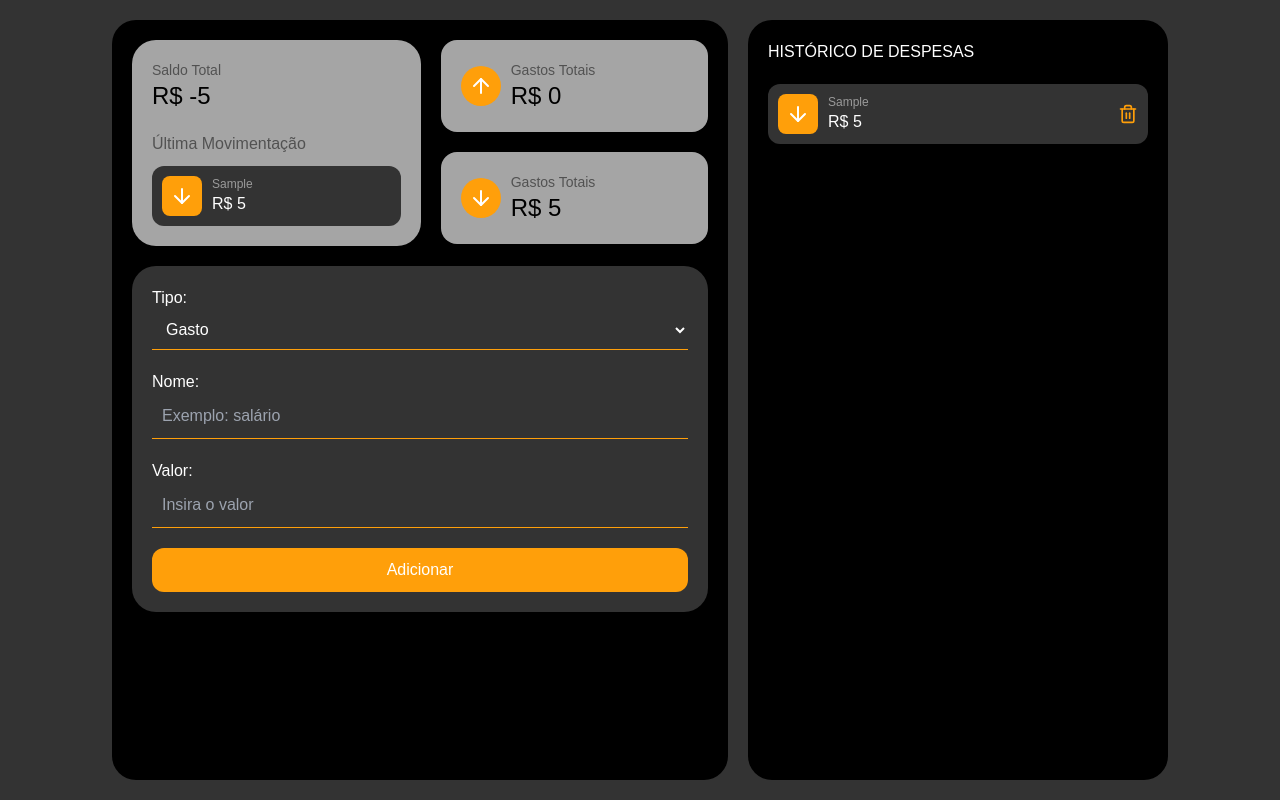
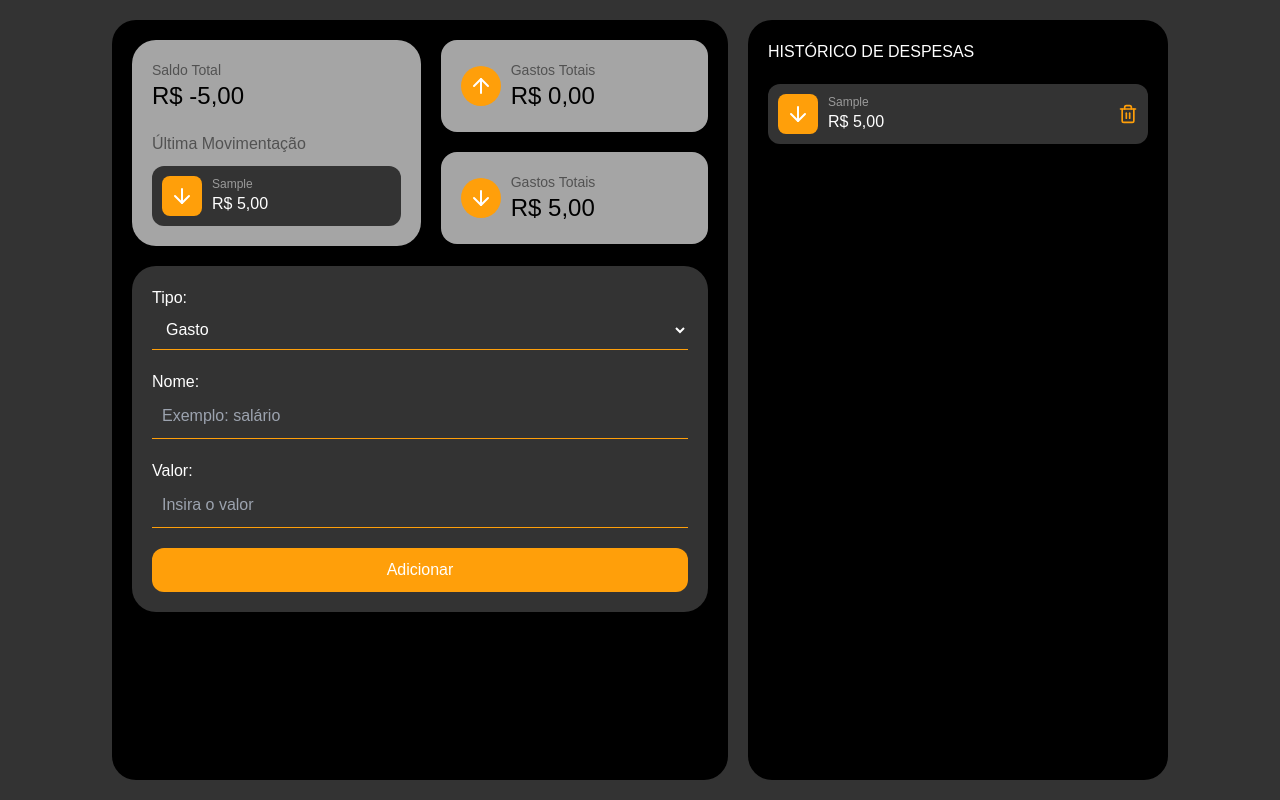
Before and after one commit to arisonfirmino/expense-calculator, a Next.js app: page / in a window 1280 px wide. Both pictures are taken after typing "Sample", "5" into the empty fields and a click on the button "Adicionar". Built offline with nearby package versions, Linux system fonts and the light colour scheme.

Commit message:
feat: add formatting for monetary values

```diff
--- a/app/components/balance.jsx
+++ b/app/components/balance.jsx
@@ -5,7 +5,9 @@ const Balance = ({ balance, lastExpense }) => {
     <div className="flex w-full flex-col justify-between gap-5 rounded-3xl bg-background p-5">
       <div className="flex flex-col">
         <h3 className="text-sm opacity-50">Saldo Total</h3>
-        <p className="text-2xl font-medium">R$ {balance}</p>
+        <p className="text-2xl font-medium">
+          R$ {balance.toLocaleString("pt-BR", { minimumFractionDigits: 2 })}
+        </p>
       </div>
 
       <div className="flex flex-col gap-2.5">
--- a/app/components/expense.jsx
+++ b/app/components/expense.jsx
@@ -10,7 +10,9 @@ const Expense = ({ type, name, value, deleteExpense }) => {
 
         <div>
           <h3 className="text-xs capitalize opacity-50">{name}</h3>
-          <p className="text-base">R$ {value}</p>
+          <p className="text-base">
+            R$ {value.toLocaleString("pt-BR", { minimumFractionDigits: 2 })}
+          </p>
         </div>
       </div>
 
--- a/app/components/last-expense.jsx
+++ b/app/components/last-expense.jsx
@@ -9,7 +9,12 @@ const LastExpense = ({ lastExpense }) => {
 
       <div className="flex flex-col">
         <h3 className="text-xs opacity-50">{lastExpense.name}</h3>
-        <p className="text-base">R$ {lastExpense.value}</p>
+        <p className="text-base">
+          R${" "}
+          {lastExpense.value.toLocaleString("pt-BR", {
+            minimumFractionDigits: 2,
+          })}
+        </p>
       </div>
     </div>
   );
--- a/app/components/total-expenses.jsx
+++ b/app/components/total-expenses.jsx
@@ -9,7 +9,10 @@ const TotalExpenses = ({ totalExpenses }) => {
 
       <div className="flex flex-col">
         <h3 className="text-sm opacity-50">Gastos Totais</h3>
-        <p className="text-2xl font-medium">R$ {totalExpenses}</p>
+        <p className="text-2xl font-medium">
+          R${" "}
+          {totalExpenses.toLocaleString("pt-BR", { minimumFractionDigits: 2 })}
+        </p>
       </div>
     </div>
   );
--- a/app/components/total-incomes.jsx
+++ b/app/components/total-incomes.jsx
@@ -9,7 +9,10 @@ const TotalIncomes = ({ totalIncomes }) => {
 
       <div className="flex flex-col">
         <h3 className="text-sm opacity-50">Gastos Totais</h3>
-        <p className="text-2xl font-medium">R$ {totalIncomes}</p>
+        <p className="text-2xl font-medium">
+          R${" "}
+          {totalIncomes.toLocaleString("pt-BR", { minimumFractionDigits: 2 })}
+        </p>
       </div>
     </div>
   );
```
